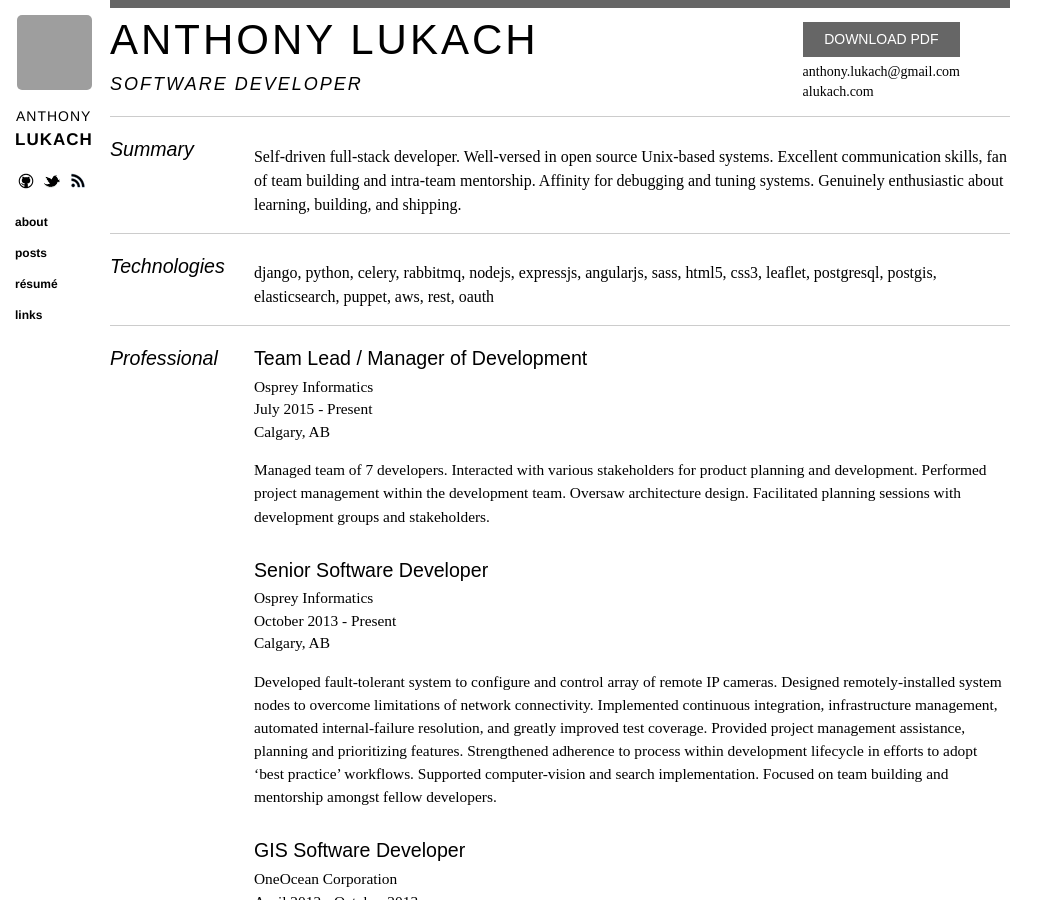
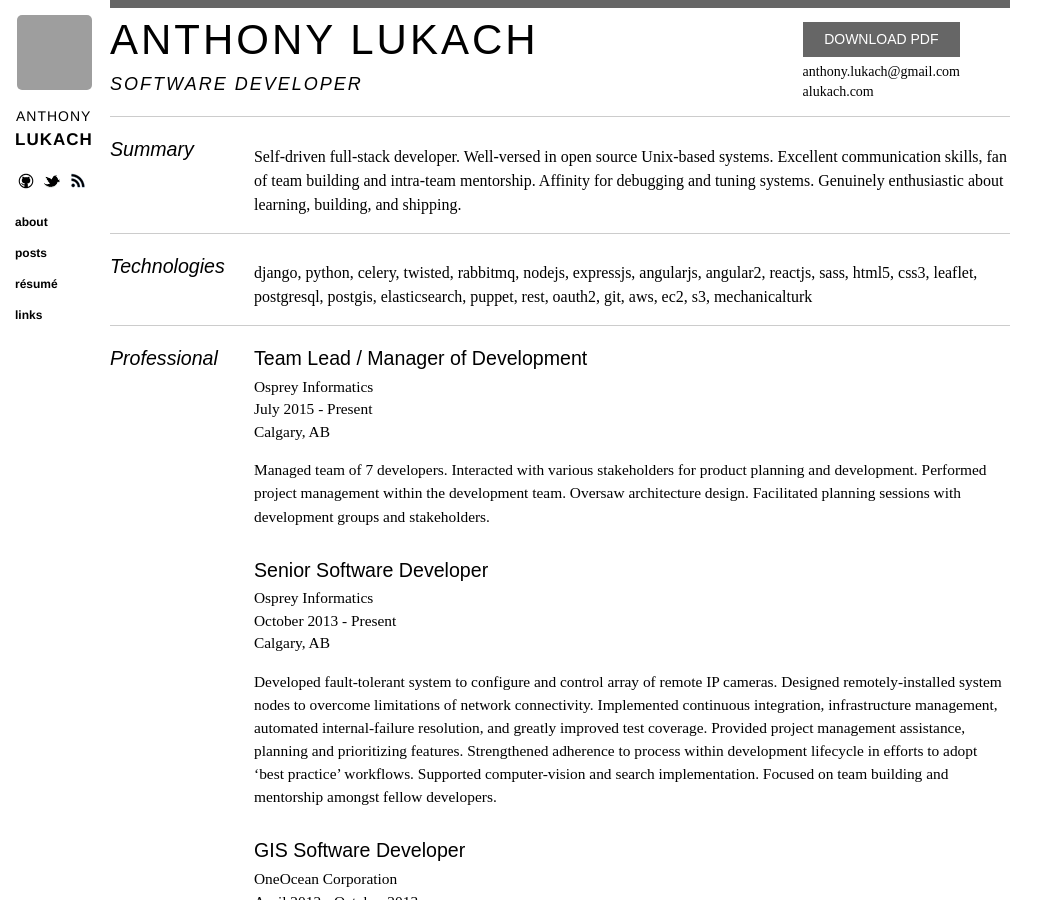
Before and after one commit to alukach/alukach.github.io, a Jekyll site: the page built from resume/index.md, in a window 1280 px wide and 900 px high. Shown: the whole window, without its empty margins (0-1058 px from the left). Built offline with Jekyll 4.4.1, drawn with Linux system fonts in a browser that asks for light colours; nearby versions of some CDN libraries; Markdown is read by kramdown in place of the engine named in the settings; grey boxes are pictures that could not be loaded.

Commit message:
Add new skils to resume

```diff
--- a/resume/alukach-print.html
+++ b/resume/alukach-print.html
@@ -33,7 +33,7 @@
 
 <h3 id="tools">Technologies</h3>
 
-<p>django, python, celery, rabbitmq, nodejs, expressjs, angularjs, sass, html5, css3, leaflet, postgresql, postgis, elasticsearch, puppet, aws, rest, oauth</p>
+<p>django, python, celery, twisted, rabbitmq, nodejs, expressjs, angularjs, angular2, reactjs, sass, html5, css3, leaflet, postgresql, postgis, elasticsearch, puppet, rest, oauth2, git, aws, ec2, s3, mechanicalturk</p>
 
 <hr />
 
--- a/resume/alukach.html
+++ b/resume/alukach.html
@@ -33,7 +33,7 @@
 
 <h3 id="tools">Technologies</h3>
 
-<p>django, python, celery, rabbitmq, nodejs, expressjs, angularjs, sass, html5, css3, leaflet, postgresql, postgis, elasticsearch, puppet, aws, rest, oauth</p>
+<p>django, python, celery, twisted, rabbitmq, nodejs, expressjs, angularjs, angular2, reactjs, sass, html5, css3, leaflet, postgresql, postgis, elasticsearch, puppet, rest, oauth2, git, aws, ec2, s3, mechanicalturk</p>
 
 <hr />
 
--- a/resume/index.md
+++ b/resume/index.md
@@ -25,7 +25,7 @@ title: "R&eacute;sum&eacute;"
 
 <h3 id="tools">Technologies</h3>
 
-<p>django, python, celery, rabbitmq, nodejs, expressjs, angularjs, sass, html5, css3, leaflet, postgresql, postgis, elasticsearch, puppet, aws, rest, oauth</p>
+<p>django, python, celery, twisted, rabbitmq, nodejs, expressjs, angularjs, angular2, reactjs, sass, html5, css3, leaflet, postgresql, postgis, elasticsearch, puppet, rest, oauth2, git, aws, ec2, s3, mechanicalturk</p>
 
 <hr />
 
```
Also changed, not shown: resume/source/alukach.md (+1 -1 lines), 1 other file.
